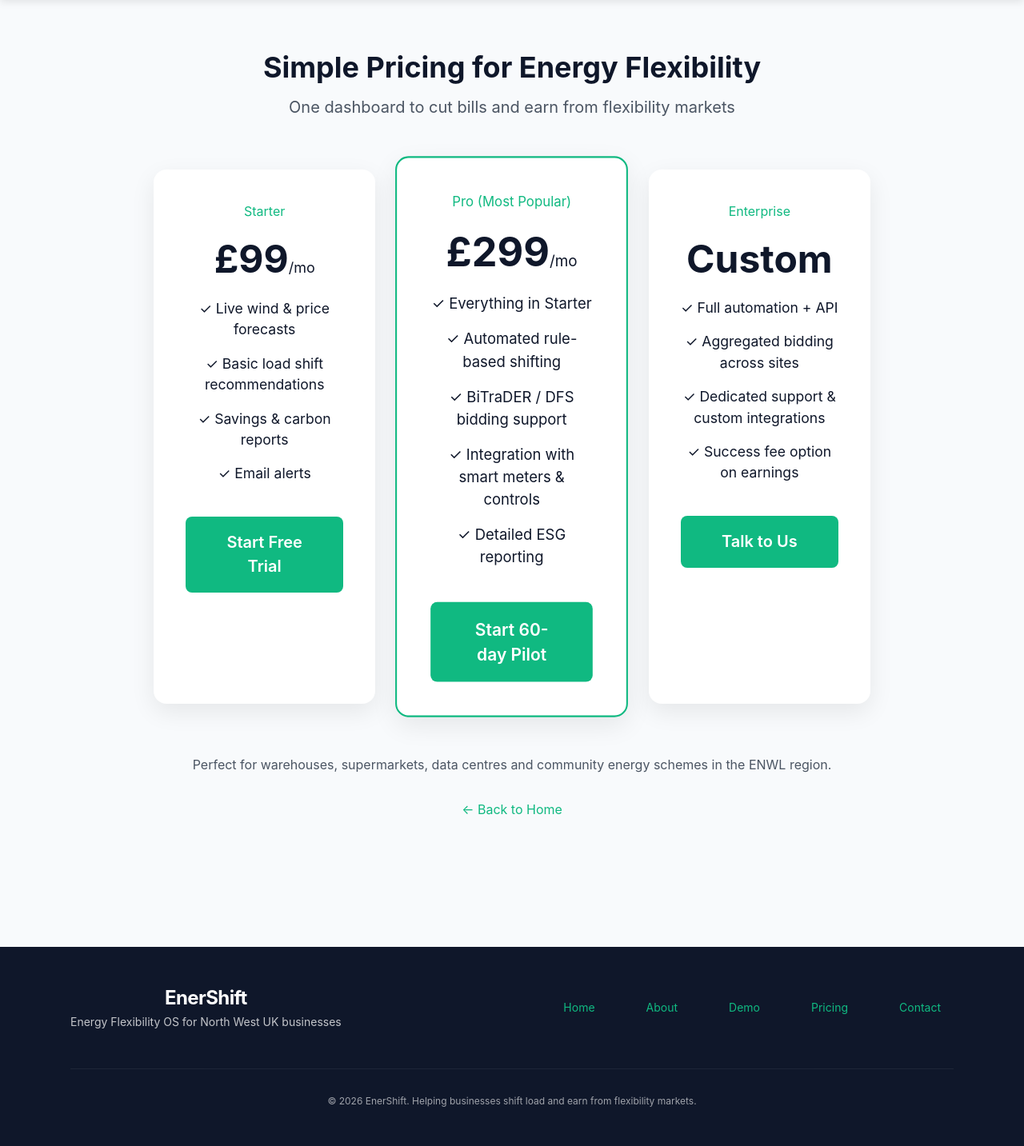
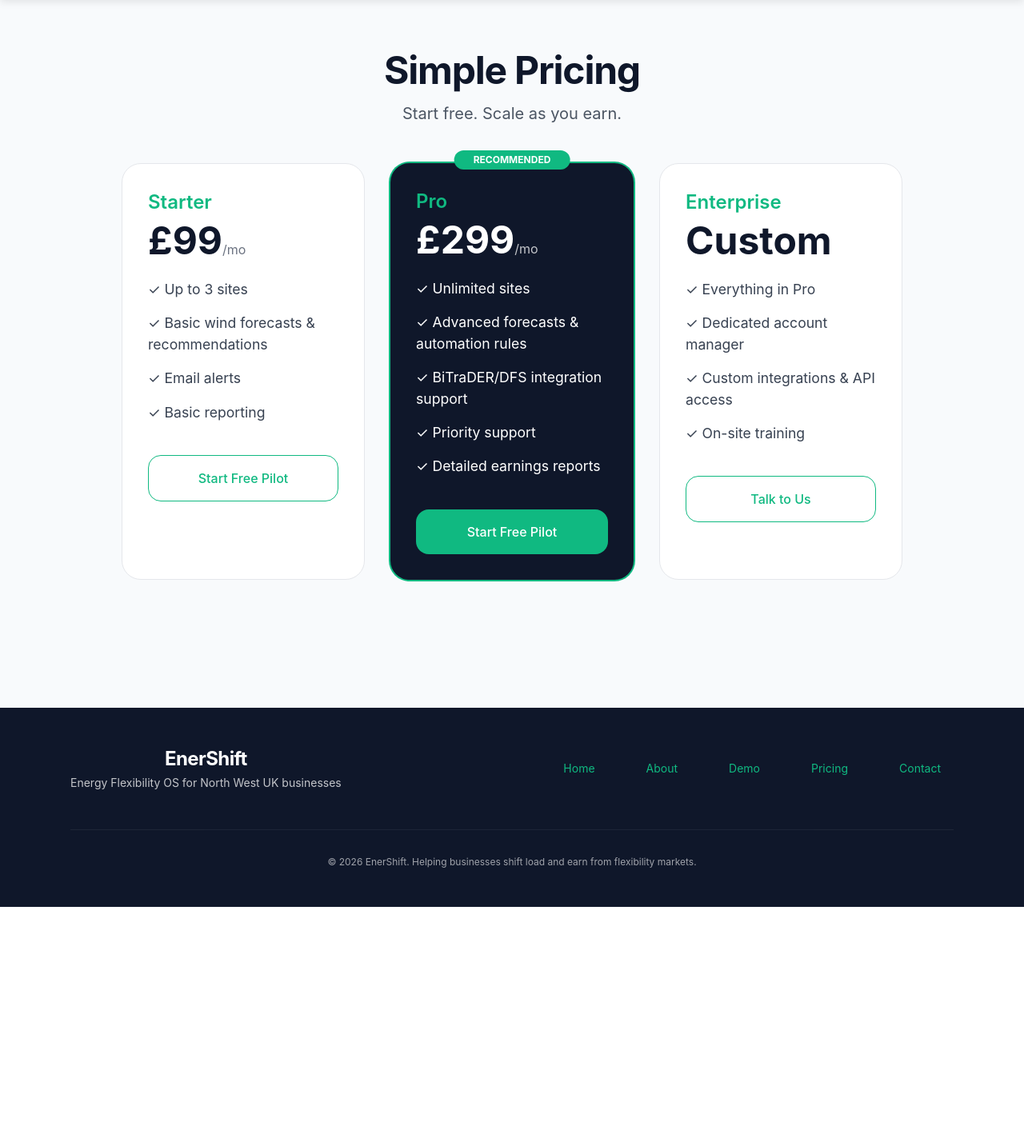
Before and after one commit to willbrad0803/EnerShift, a Django app: page /pricing.html in a window 1280 px wide. Shown: the part 120-1553 px from the top of the page at 80% size. After the commit the page ends 1254 px from the top, so only its background shows below. Run offline with Django 5.2, Linux system fonts and the light colour scheme; some libraries are stand-ins or nearby versions.

Commit message:
Complete public pages with consisten Energy OS messaging

```diff
--- a/templates/public/pricing.html
+++ b/templates/public/pricing.html
@@ -1,53 +1,60 @@
 {% extends 'base.html' %}
-{% load static %}
 
 {% block content %}
-<div class="container py-16 max-w-5xl mx-auto">
-  <h1 class="text-4xl font-bold text-center mb-4">Simple Pricing for Energy Flexibility</h1>
-  <p class="text-center text-xl text-gray-600 mb-16">One dashboard to cut bills and earn from flexibility markets</p>
+<div class="max-w-5xl mx-auto px-6 py-16">
+    <h1 class="text-5xl font-bold tracking-tight mb-4 text-center">Simple Pricing</h1>
+    <p class="text-xl text-gray-600 text-center mb-12">Start free. Scale as you earn.</p>
 
     <div class="grid md:grid-cols-3 gap-8">
-    <div class="card">
-      <h3>Starter</h3>
-      <p class="text-5xl font-bold my-6">£99<span class="text-lg font-normal">/mo</span></p>
-      <ul>
-        <li>✓ Live wind & price forecasts</li>
-        <li>✓ Basic load shift recommendations</li>
-        <li>✓ Savings & carbon reports</li>
+        <!-- Starter -->
+        <div class="bg-white border border-gray-200 rounded-3xl p-8">
+            <h3 class="text-2xl font-semibold mb-2">Starter</h3>
+            <div class="text-5xl font-bold mb-6">£99<span class="text-base font-normal text-gray-500">/mo</span></div>
+            <ul class="space-y-4 mb-10 text-gray-700">
+                <li>✓ Up to 3 sites</li>
+                <li>✓ Basic wind forecasts & recommendations</li>
                 <li>✓ Email alerts</li>
+                <li>✓ Basic reporting</li>
             </ul>
-      <a href="/dashboard/" class="cta-btn block mt-10 text-center">Start Free Trial</a>
+            <a href="https://calendly.com/william-bradshaw-enershift/60min" target="_blank"
+               class="block text-center py-4 border border-[var(--primary)] text-[var(--primary)] rounded-2xl font-medium hover:bg-[var(--primary)] hover:text-white transition">
+                Start Free Pilot
+            </a>
         </div>
 
-    <div class="card border-2 border-[var(--primary)] scale-105">
-      <h3 class="text-[var(--primary)]">Pro (Most Popular)</h3>
-      <p class="text-5xl font-bold my-6">£299<span class="text-lg font-normal">/mo</span></p>
-      <ul>
-        <li>✓ Everything in Starter</li>
-        <li>✓ Automated rule-based shifting</li>
-        <li>✓ BiTraDER / DFS bidding support</li>
-        <li>✓ Integration with smart meters & controls</li>
-        <li>✓ Detailed ESG reporting</li>
+        <!-- Pro (Recommended) -->
+        <div class="bg-[var(--dark)] text-white rounded-3xl p-8 ring-2 ring-[var(--primary)] relative">
+            <div class="absolute -top-4 left-1/2 -translate-x-1/2 bg-[var(--primary)] text-white text-xs font-bold px-6 py-1 rounded-full">RECOMMENDED</div>
+            <h3 class="text-2xl font-semibold mb-2">Pro</h3>
+            <div class="text-5xl font-bold mb-6">£299<span class="text-base font-normal opacity-75">/mo</span></div>
+            <ul class="space-y-4 mb-10">
+                <li>✓ Unlimited sites</li>
+                <li>✓ Advanced forecasts & automation rules</li>
+                <li>✓ BiTraDER/DFS integration support</li>
+                <li>✓ Priority support</li>
+                <li>✓ Detailed earnings reports</li>
             </ul>
-      <a href="/dashboard/" class="cta-btn block mt-10 text-center">Start 60-day Pilot</a>
+            <a href="https://calendly.com/william-bradshaw-enershift/60min" target="_blank"
+               class="block text-center py-4 bg-[var(--primary)] text-white rounded-2xl font-medium hover:bg-emerald-600 transition">
+                Start Free Pilot
+            </a>
         </div>
 
-    <div class="card">
-      <h3>Enterprise</h3>
-      <p class="text-5xl font-bold my-6">Custom</p>
-      <ul>
-        <li>✓ Full automation + API</li>
-        <li>✓ Aggregated bidding across sites</li>
-        <li>✓ Dedicated support & custom integrations</li>
-        <li>✓ Success fee option on earnings</li>
+        <!-- Enterprise -->
+        <div class="bg-white border border-gray-200 rounded-3xl p-8">
+            <h3 class="text-2xl font-semibold mb-2">Enterprise</h3>
+            <div class="text-5xl font-bold mb-6">Custom</div>
+            <ul class="space-y-4 mb-10 text-gray-700">
+                <li>✓ Everything in Pro</li>
+                <li>✓ Dedicated account manager</li>
+                <li>✓ Custom integrations & API access</li>
+                <li>✓ On-site training</li>
             </ul>
-      <a href="contact.html" class="cta-btn block mt-10 text-center">Talk to Us</a>
+            <a href="https://calendly.com/william-bradshaw-enershift/60min" target="_blank"
+               class="block text-center py-4 border border-[var(--primary)] text-[var(--primary)] rounded-2xl font-medium hover:bg-[var(--primary)] hover:text-white transition">
+                Talk to Us
+            </a>
         </div>
-  </div>
-
-  <div class="text-center mt-16">
-    <p class="text-gray-600">Perfect for warehouses, supermarkets, data centres and community energy schemes in the ENWL region.</p>
-    <a href="/" class="text-[var(--primary)] hover:underline mt-8 inline-block">← Back to Home</a>
     </div>
 </div>
 {% endblock %}
```
Also changed, not shown: templates/public/about.html (+18 -12 lines), templates/public/contact.html (+41 -5 lines), templates/public/demo.html (+52 -17 lines). Lines whose indentation alone changed are shown as unchanged.
